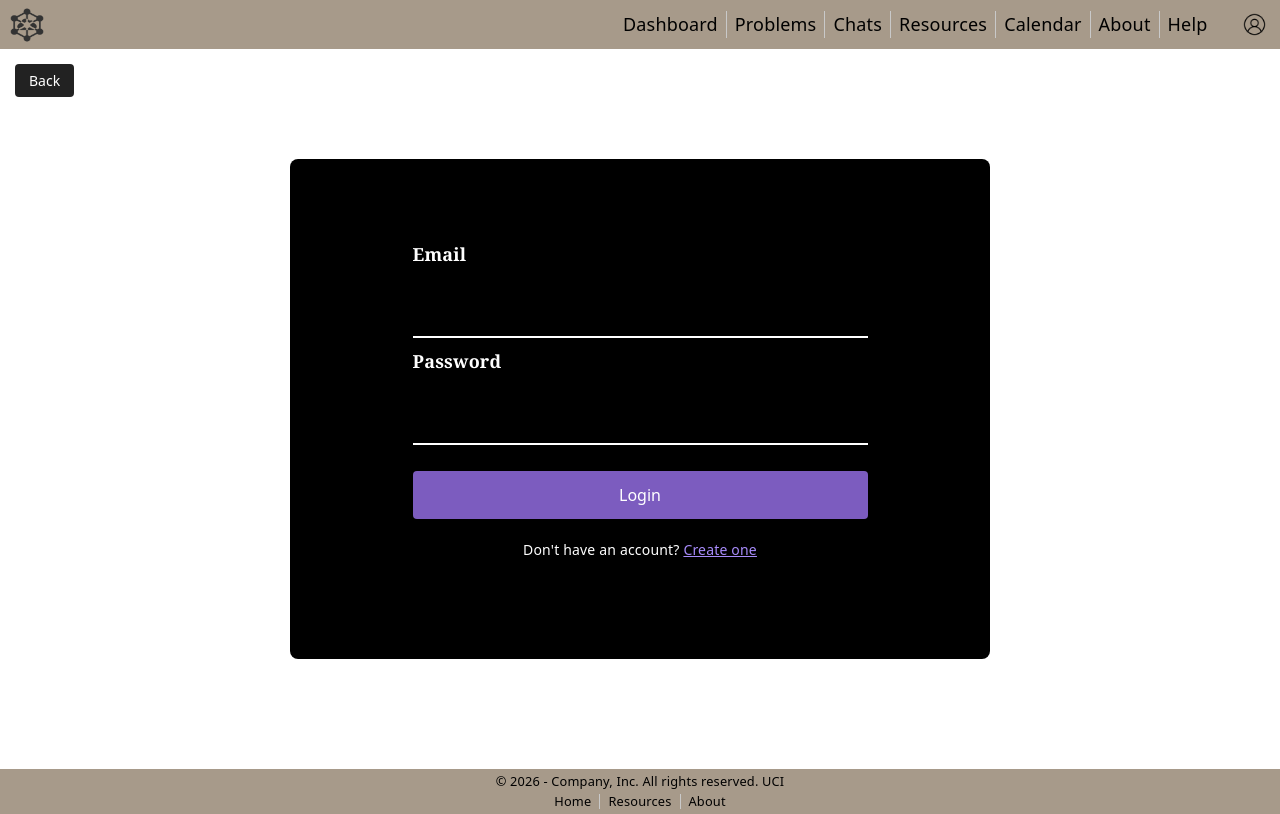
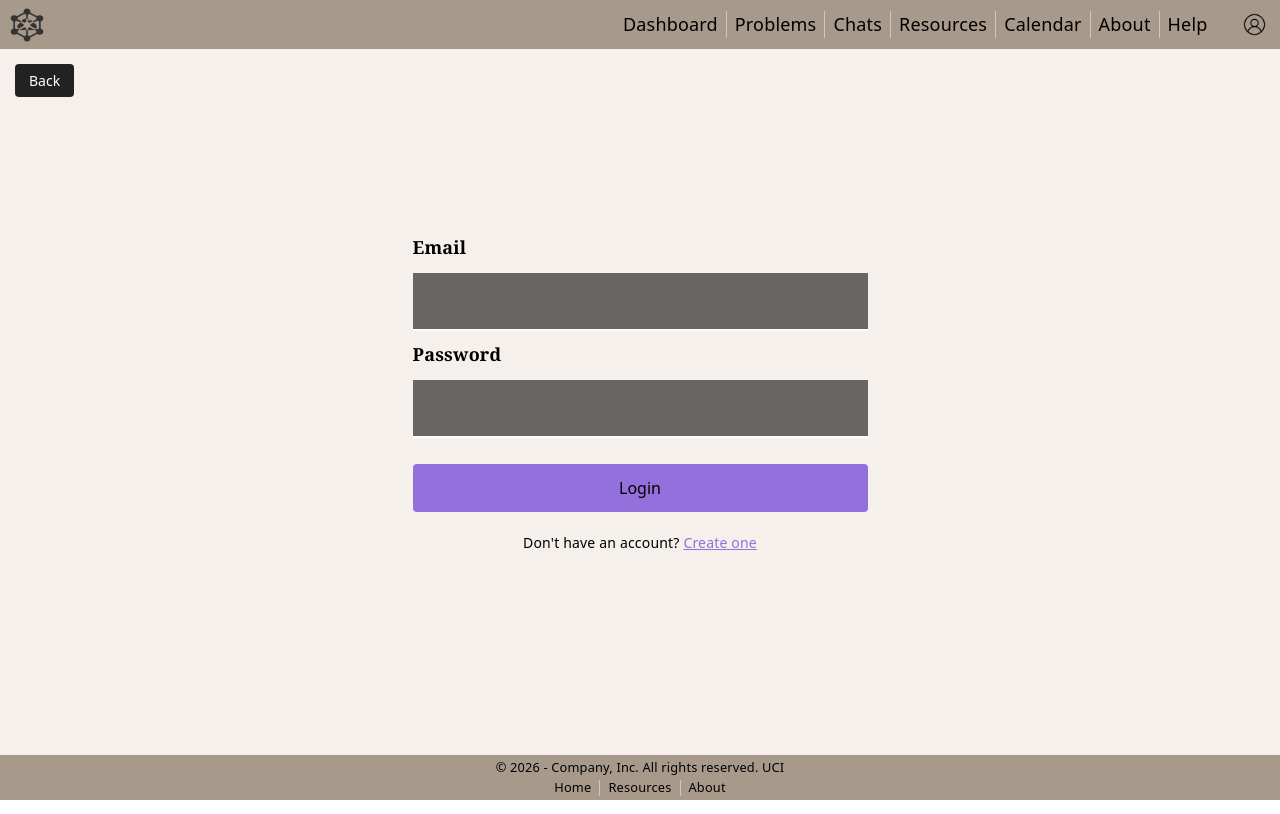
Before and after one commit to INF143Group/INF143Sp26Project, a React (Vite) app: page /login in a window 1280 px wide. Built offline with nearby package versions, Linux system fonts and the light colour scheme.

Commit message:
Minor improvements

```diff
--- a/Components/Login.jsx
+++ b/Components/Login.jsx
@@ -1,6 +1,6 @@
-import React, { useState } from "react";
-import { useNavigate } from "react-router-dom";
-import { supabase } from './supabase.js';
+import {useState} from "react";
+import {useNavigate} from "react-router-dom";
+import {supabase} from './supabase.js';
 import "../Styles/Login.css";
 import NavBar from "./nav-bar.jsx";
 import Footer from "./footer.jsx";
@@ -11,7 +11,7 @@ function Login() {
   const navigate = useNavigate();
 
 const handleLogin = async () => {
-  const { data, error } = await supabase.auth.signInWithPassword({
+  const {data, error} = await supabase.auth.signInWithPassword({
     email: email,
     password: password,
   });
@@ -27,14 +27,15 @@ const handleLogin = async () => {
 };
 
   return (
-    <div style={{display: 'flex', flexDirection: 'column', overflowX: 'hidden'}}>
+    <div style={{display: 'flex', flexDirection: 'column', overflowX: 'hidden',  minHeight: '100vh', background: '#f5f0eb'}}>
       <div className={"div1"} id={"nav-bar"}>
         <NavBar/>
       </div>
       <div className="login-wrapper">
+
         <button className="login-top-btn" onClick={() => navigate("/")}>Back</button>
 
-        <div className="login-card" style={{ backgroundColor: 'black' }}>
+        <div className="login-card">
           <div className="login-form">
             <label className="login-label">Email</label>
             <input
@@ -55,12 +56,10 @@ const handleLogin = async () => {
             <button className="login-submit-btn" onClick={handleLogin}>
               Login
             </button>
-            {/* Create account link */}
+
             <p className="login-create-text">
               Don't have an account?{" "}
-              <span className="login-create-link" onClick={() => navigate("/create")}>
-              Create one
-            </span>
+              <span className="login-create-link" onClick={() => navigate("/create")}>Create one</span>
             </p>
           </div>
         </div>
--- a/Styles/Login.css
+++ b/Styles/Login.css
@@ -3,7 +3,7 @@
   background-size: cover;
   background-position: center;
   background-repeat: no-repeat;
-  height: 90vh;
+  flex: 1;
   display: flex;
   flex-direction: column;
   align-items: center;
@@ -15,7 +15,7 @@
   content: "";
   position: absolute;
   inset: 0;
-  background-color: rgba(255, 255, 255, 0.779);
+  background-color: #f5f0eb;
 }
 
 /* Top-left Login button */
@@ -60,7 +60,7 @@
 }
 
 .login-label {
-  color: white;
+  color: black;
   font-size: 18px;
   font-weight: bold;
   font-family: Georgia, serif;
@@ -68,12 +68,12 @@
 }
 
 .login-input {
-    background-color: rgba(0, 0, 0, 0.573);
+  background-color: rgba(0, 0, 0, 0.573);
   border: none;
   border-bottom: 2px solid white;
   border-radius: 0;
   padding: 16px 12px;
-  color: white;
+  color: #f5f0eb;
   font-size: 16px;
   width: 100%;
   outline: none;
@@ -86,8 +86,8 @@
 /* Optional submit button at the bottom of the form */
 .login-submit-btn {
   margin-top: 16px;
-  background-color: #7c5cbf;
-  color: white;
+  background-color: mediumpurple;
+  color: black;
   border: none;
   border-radius: 4px;
   padding: 12px;
@@ -97,23 +97,23 @@
 }
 
 .login-submit-btn:hover {
-  background-color: #9b7dd4;
+  background-color: darkslateblue;
 }
 
 
 .login-create-text {
-  color: white;
+  color: black;
   text-align: center;
   margin-top: 10px;
   font-size: 14px;
 }
 
 .login-create-link {
-  color: #a78bfa;
+  color: mediumpurple;
   cursor: pointer;
   text-decoration: underline;
 }
 
 .login-create-link:hover {
-  color: white;
+  color: darkslateblue;
 }
```
